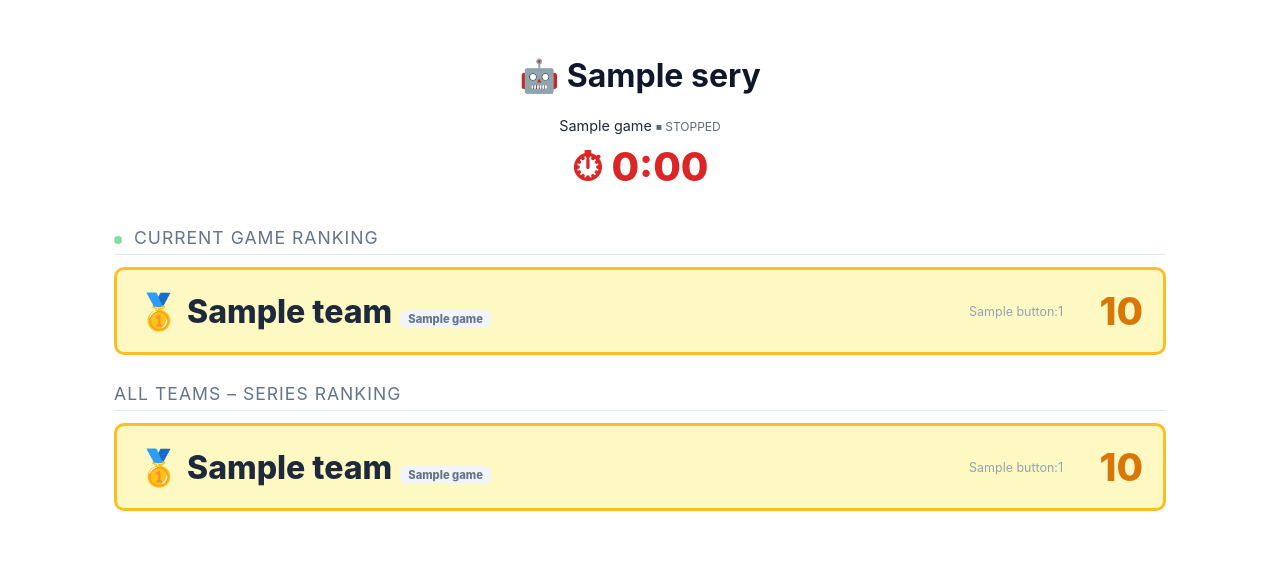
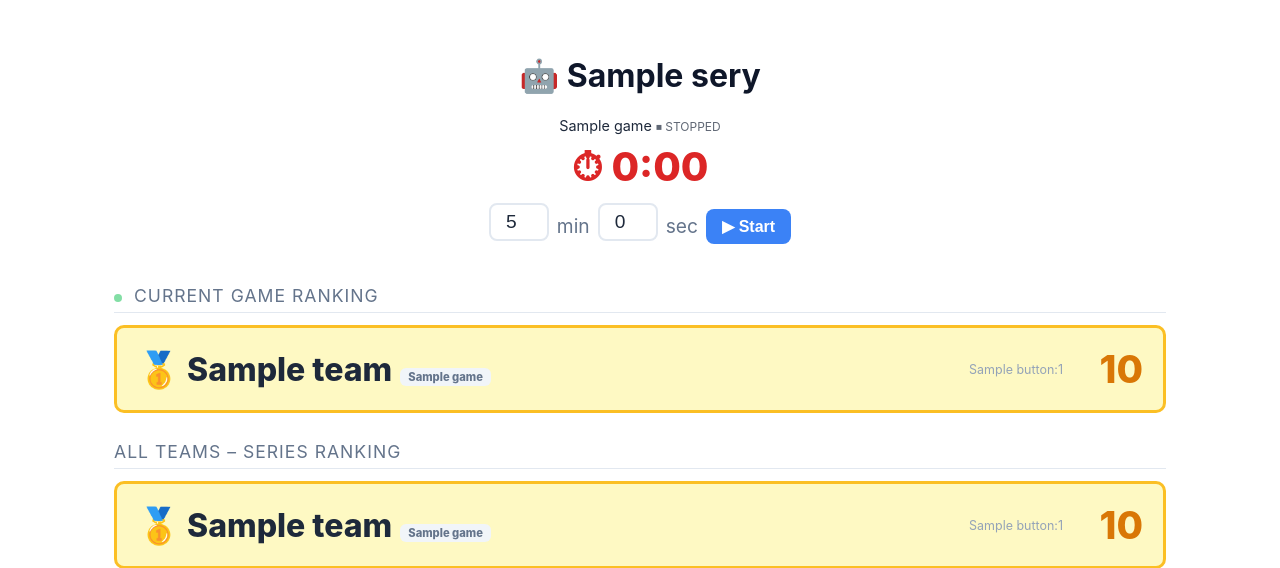
Before and after one commit to calvinchen0810/robot-score, a FastAPI app: page /dashboard in a window 1280 px wide. Shown: the top 568 px of the page. Run offline with FastAPI, Linux system fonts and the light colour scheme; tables that the repository leaves empty hold one stand-in row (values such as "Sample post").

Commit message:
add planning count down timer.

```diff
--- a/templates/dashboard.html
+++ b/templates/dashboard.html
@@ -87,6 +87,18 @@
     <div class="dashboard-header">
       <h1 id="seriesName">🤖 Robot Score</h1>
       <div id="gameBadge"></div>
+      <!-- Planning countdown timer (visible when game not running) -->
+      <div id="planningTimer" style="display:none;margin-top:12px;text-align:center">
+        <div id="planningEdit" style="display:flex;align-items:center;justify-content:center;gap:8px">
+          <input type="number" id="planMin" value="5" min="0" max="99" style="width:60px;font-size:1.2rem;text-align:center;padding:6px;border:2px solid #e2e8f0;border-radius:8px"> <span style="font-size:1.2rem;color:#64748b">min</span>
+          <input type="number" id="planSec" value="0" min="0" max="59" style="width:60px;font-size:1.2rem;text-align:center;padding:6px;border:2px solid #e2e8f0;border-radius:8px"> <span style="font-size:1.2rem;color:#64748b">sec</span>
+          <button onclick="startPlanTimer()" style="background:#3b82f6;color:#fff;border:none;padding:8px 16px;border-radius:8px;font-size:1rem;font-weight:700;cursor:pointer">▶ Start</button>
+        </div>
+        <div id="planningDisplay" style="display:none">
+          <div id="planCountdown" style="font-size:4rem;font-weight:800;color:#3b82f6;margin:8px 0"></div>
+          <button onclick="resetPlanTimer()" style="background:#e2e8f0;color:#334155;border:none;padding:6px 14px;border-radius:8px;font-size:0.85rem;font-weight:600;cursor:pointer">⟲ Reset</button>
+        </div>
+      </div>
     </div>
 
     <div id="noData" class="no-data" style="display:none">No active series – waiting for game to start…</div>
@@ -170,6 +182,57 @@
       return '<div style="font-weight:800;color:' + color + ';font-size:2.5rem;margin-top:4px">⏱ ' + mins + ':' + String(secs).padStart(2, '0') + '</div>';
     }
 
+    // Planning countdown timer state
+    let planEnd = null;
+    let planInterval = null;
+
+    function startPlanTimer() {
+      const mins = parseInt(document.getElementById('planMin').value) || 0;
+      const secs = parseInt(document.getElementById('planSec').value) || 0;
+      const total = mins * 60 + secs;
+      if (total <= 0) return;
+      planEnd = Date.now() + total * 1000;
+      document.getElementById('planningEdit').style.display = 'none';
+      document.getElementById('planningDisplay').style.display = '';
+      if (planInterval) clearInterval(planInterval);
+      planInterval = setInterval(tickPlanTimer, 200);
+      tickPlanTimer();
+    }
+
+    function tickPlanTimer() {
+      const rem = Math.max(0, Math.ceil((planEnd - Date.now()) / 1000));
+      const mins = Math.floor(rem / 60);
+      const secs = rem % 60;
+      const el = document.getElementById('planCountdown');
+      el.textContent = '⏱ ' + mins + ':' + String(secs).padStart(2, '0');
+      el.style.color = rem <= 10 ? '#dc2626' : rem <= 30 ? '#f59e0b' : '#3b82f6';
+      if (rem <= 0) {
+        clearInterval(planInterval);
+        planInterval = null;
+        el.textContent = '⏱ Time!';
+        el.style.color = '#dc2626';
+      }
+    }
+
+    function resetPlanTimer() {
+      if (planInterval) clearInterval(planInterval);
+      planInterval = null;
+      planEnd = null;
+      document.getElementById('planningEdit').style.display = 'flex';
+      document.getElementById('planningDisplay').style.display = 'none';
+    }
+
+    function updatePlanTimerVisibility(activeGame) {
+      const el = document.getElementById('planningTimer');
+      if (!activeGame || activeGame.status !== 'running') {
+        el.style.display = '';
+      } else {
+        el.style.display = 'none';
+        // Auto-reset when game starts
+        if (planInterval) resetPlanTimer();
+      }
+    }
+
     async function refresh() {
       try {
         const d = await (await fetch('/api/dashboard')).json();
@@ -193,6 +256,7 @@
 
         renderRanking(document.getElementById('gameRanking'), d.game_ranking);
         renderRanking(document.getElementById('allRanking'), d.all_ranking);
+        updatePlanTimerVisibility(d.active_game);
       } catch (e) { /* retry next tick */ }
     }
 
```
